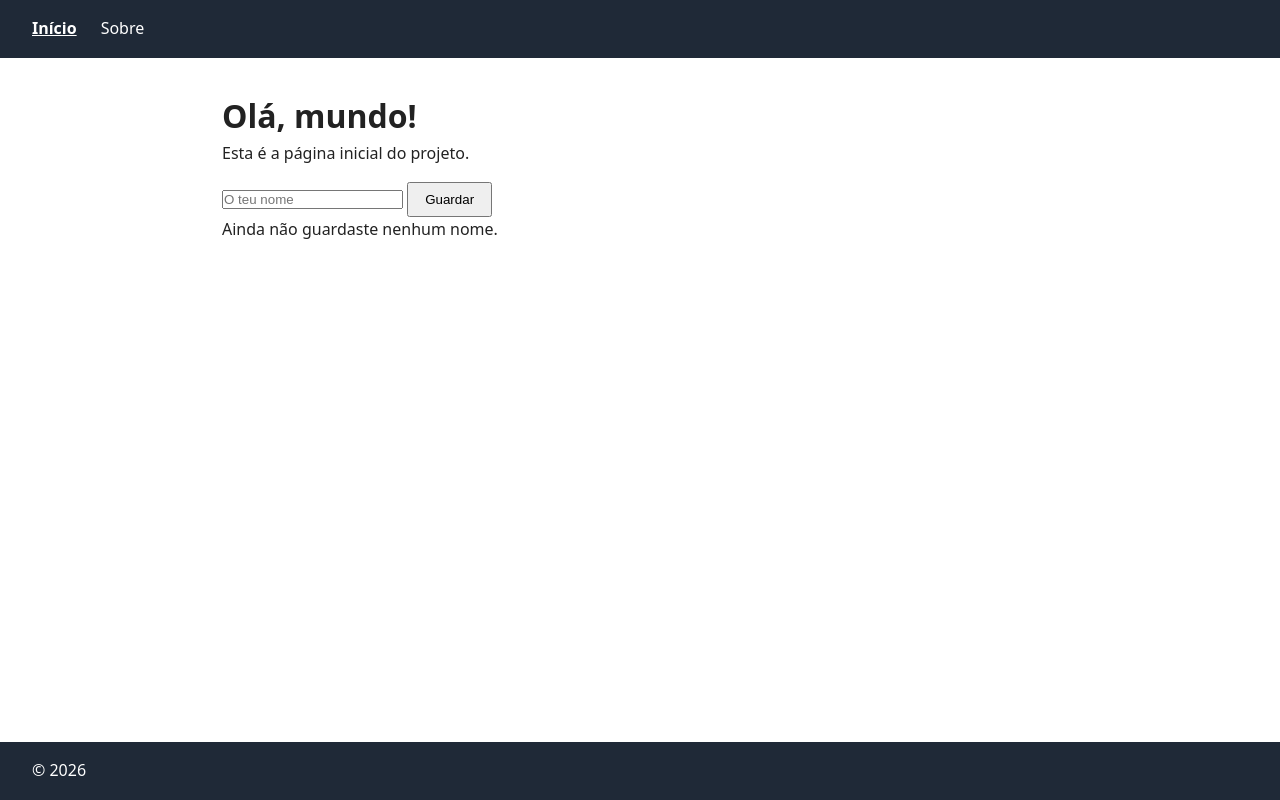
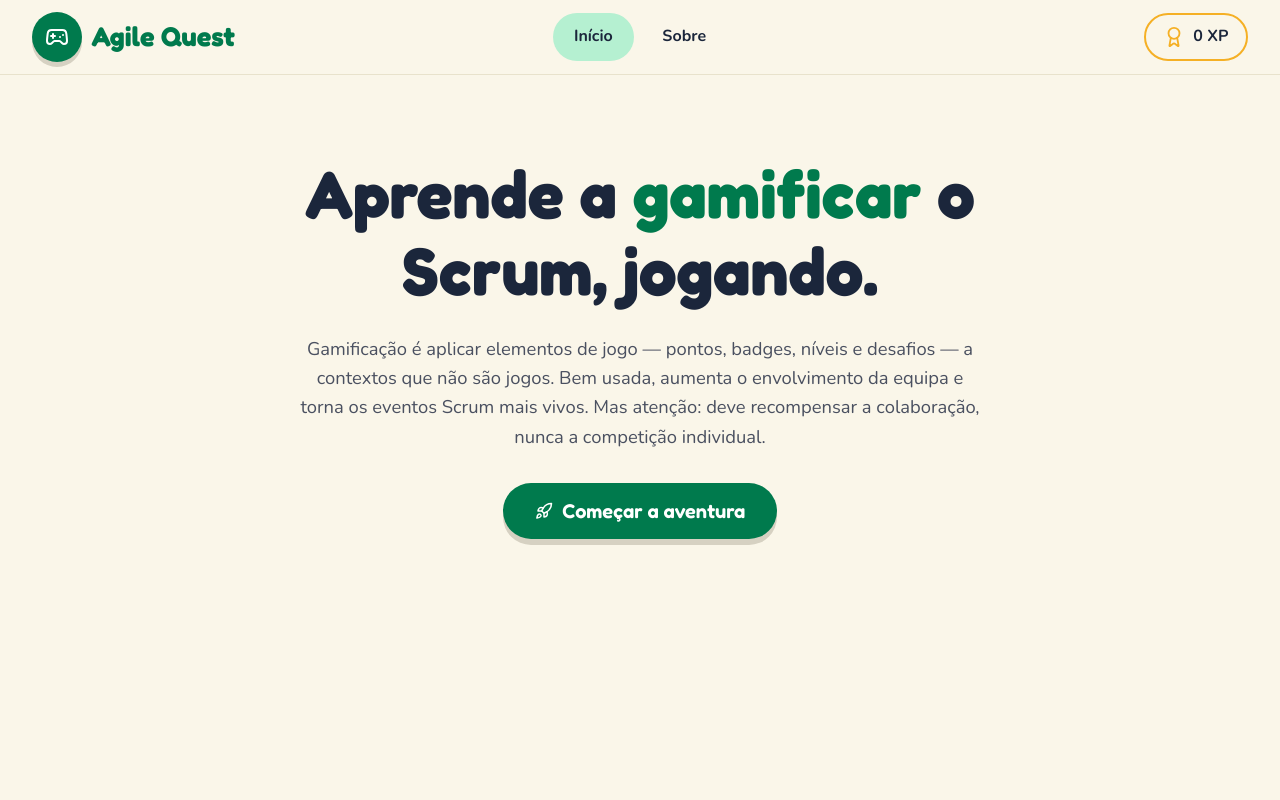
Before and after one commit to gasanaps8/MDS-TP4, a plain HTML site: page index.html in a window 1280 px wide. Drawn offline with nearby package versions, Linux system fonts and the light colour scheme.

Commit message:
Inicio Intro e navbar

```diff
--- a/css/style.css
+++ b/css/style.css
@@ -1,3 +1,13 @@
+:root {
+  --verde: #007a4d;
+  --verde-claro: #b5f0d1;
+  --navy: #1b263b;
+  --creme: #faf6e9;
+  --dourado: #f5b025;
+  --texto: #4a5060;
+  --sombra: #d6d1c2;
+}
+
 * {
   box-sizing: border-box;
   margin: 0;
@@ -5,49 +15,151 @@
 }
 
 body {
-  font-family: system-ui, sans-serif;
+  font-family: "Nunito", system-ui, sans-serif;
+  background: var(--creme);
+  color: var(--navy);
   line-height: 1.6;
-  color: #222;
   min-height: 100vh;
-  display: flex;
-  flex-direction: column;
 }
 
-header, footer {
-  background: #1f2937;
-  color: #fff;
-  padding: 1rem 2rem;
+h1, .logo-texto, .btn-primario {
+  font-family: "Fredoka", "Nunito", sans-serif;
 }
 
-nav a {
-  color: #fff;
-  text-decoration: none;
-  margin-right: 1.5rem;
-}
-
-nav a:hover {
-  text-decoration: underline;
-}
-
-main {
-  flex: 1;
-  padding: 2rem;
-  max-width: 900px;
-  margin: 0 auto;
-  width: 100%;
-}
-
-button {
-  margin-top: 1rem;
-  padding: 0.5rem 1rem;
-  cursor: pointer;
-}
-
-app-navbar, app-footer {
+app-navbar {
   display: block;
 }
 
-nav a.ativo {
-  font-weight: bold;
-  text-decoration: underline;
+/* Navbar */
+.navbar {
+  display: grid;
+  grid-template-columns: 1fr auto 1fr;
+  align-items: center;
+  padding: 0.75rem 2rem;
+  background: var(--creme);
+  border-bottom: 1px solid #e8e2cc;
 }
+
+.logo {
+  display: inline-flex;
+  align-items: center;
+  gap: 0.6rem;
+  justify-self: start;
+  text-decoration: none;
+  color: var(--verde);
+}
+
+.logo-icon {
+  display: grid;
+  place-items: center;
+  width: 50px;
+  height: 50px;
+  border-radius: 50%;
+  background: var(--verde);
+  color: #fff;
+  box-shadow: 0 5px 0 var(--sombra);
+}
+
+.logo-texto {
+  font-size: 1.7rem;
+  font-weight: 700;
+}
+
+.navbar nav {
+  display: flex;
+  gap: 0.5rem;
+}
+
+.navbar nav a {
+  padding: 0.7rem 1.3rem;
+  border-radius: 999px;
+  color: var(--navy);
+  font-weight: 700;
+  text-decoration: none;
+}
+
+.navbar nav a:hover {
+  background: rgba(181, 240, 209, 0.5);
+}
+
+.navbar nav a.ativo {
+  background: var(--verde-claro);
+}
+
+.xp-badge {
+  justify-self: end;
+  display: inline-flex;
+  align-items: center;
+  gap: 0.5rem;
+  padding: 0.6rem 1.1rem;
+  border: 2px solid var(--dourado);
+  border-radius: 999px;
+  color: var(--dourado);
+}
+
+.xp-badge strong {
+  color: var(--navy);
+  font-weight: 800;
+}
+
+/* Hero */
+.hero {
+  max-width: 860px;
+  margin: 0 auto;
+  padding: 5rem 1.5rem 3rem;
+  text-align: center;
+}
+
+.hero h1 {
+  font-size: clamp(2.5rem, 6vw, 4.2rem);
+  font-weight: 700;
+  line-height: 1.15;
+  margin-bottom: 1.5rem;
+}
+
+.destaque {
+  color: var(--verde);
+}
+
+.hero p {
+  max-width: 680px;
+  margin: 0 auto 2rem;
+  font-size: 1.15rem;
+  color: var(--texto);
+}
+
+.btn-primario {
+  display: inline-flex;
+  align-items: center;
+  gap: 0.6rem;
+  padding: 1rem 2rem;
+  border: none;
+  border-radius: 999px;
+  background: var(--verde);
+  color: #fff;
+  font-size: 1.25rem;
+  font-weight: 600;
+  cursor: pointer;
+  box-shadow: 0 6px 0 var(--sombra);
+  transition: transform 0.1s, box-shadow 0.1s;
+}
+
+.btn-primario:hover {
+  transform: translateY(2px);
+  box-shadow: 0 4px 0 var(--sombra);
+}
+
+@media (max-width: 720px) {
+  .navbar {
+    grid-template-columns: 1fr auto;
+    gap: 0.75rem;
+  }
+  .navbar nav {
+    grid-column: 1 / -1;
+    grid-row: 2;
+    justify-content: center;
+  }
+  .logo-texto {
+    font-size: 1.3rem;
+  }
+}
--- a/index.html
+++ b/index.html
@@ -3,21 +3,30 @@
 <head>
   <meta charset="UTF-8">
   <meta name="viewport" content="width=device-width, initial-scale=1.0">
-  <title>Início</title>
+  <title>Agile Quest</title>
+  <link rel="preconnect" href="https://fonts.googleapis.com">
+  <link rel="preconnect" href="https://fonts.gstatic.com" crossorigin>
+  <link href="https://fonts.googleapis.com/css2?family=Fredoka:wght@500;600;700&family=Nunito:wght@400;600;700&display=swap" rel="stylesheet">
   <link rel="stylesheet" href="css/style.css">
 </head>
 <body>
   <app-navbar></app-navbar>
 
   <main>
-    <h1>Olá, mundo!</h1>
-    <p>Esta é a página inicial do projeto.</p>
-    <input type="text" id="nome" placeholder="O teu nome">
-    <button id="btn">Guardar</button>
-    <p id="mensagem"></p>
+    <section class="hero">
+      <h1>Aprende a <span class="destaque">gamificar</span> o Scrum, jogando.</h1>
+      <p>
+        Gamificação é aplicar elementos de jogo — pontos, badges, níveis e desafios — a
+        contextos que não são jogos. Bem usada, aumenta o envolvimento da equipa e torna
+        os eventos Scrum mais vivos. Mas atenção: deve recompensar a colaboração, nunca a
+        competição individual.
+      </p>
+      <button class="btn-primario" id="btn-comecar" type="button">
+        <svg viewBox="0 0 24 24" width="18" height="18" fill="none" stroke="currentColor" stroke-width="2" stroke-linecap="round" stroke-linejoin="round"><path d="M4.5 16.5c-1.5 1.26-2 5-2 5s3.74-.5 5-2c.71-.84.7-2.13-.09-2.91a2.18 2.18 0 0 0-2.91-.09z"/><path d="m12 15-3-3a22 22 0 0 1 2-3.95A12.88 12.88 0 0 1 22 2c0 2.72-.78 7.5-6 11a22.35 22.35 0 0 1-4 2z"/><path d="M9 12H4s.55-3.03 2-4c1.62-1.08 5 0 5 0"/><path d="M12 15v5s3.03-.55 4-2c1.08-1.62 0-5 0-5"/></svg>
+        Começar a aventura
+      </button>
+    </section>
   </main>
-
-  <app-footer></app-footer>
 
   <script src="js/components.js"></script>
   <script src="js/main.js"></script>
--- a/js/components.js
+++ b/js/components.js
@@ -1,5 +1,4 @@
 // Raiz do projeto, calculada a partir da localização deste script (js/components.js)
-// Assim os links funcionam tanto em index.html como em html/*.html
 const BASE = new URL("../", document.currentScript.src);
 
 class AppNavbar extends HTMLElement {
@@ -10,24 +9,35 @@ class AppNavbar extends HTMLElement {
     ];
 
     const atual = location.pathname;
-    const html = links
+    const linksHtml = links
       .map(({ texto, href }) => {
         const url = new URL(href, BASE);
-        const ativo = atual === url.pathname ? ' class="ativo"' : "";
+        const ativo =
+          atual === url.pathname ||
+          (href === "index.html" && atual === new URL("./", BASE).pathname)
+            ? ' class="ativo"'
+            : "";
         return `<a href="${url.href}"${ativo}>${texto}</a>`;
       })
       .join("");
 
-    this.innerHTML = `<header><nav>${html}</nav></header>`;
-  }
-}
+    const xp = sessionStorage.getItem("xp") ?? "0";
 
-class AppFooter extends HTMLElement {
-  connectedCallback() {
-    const ano = new Date().getFullYear();
-    this.innerHTML = `<footer><p>&copy; ${ano}</p></footer>`;
+    this.innerHTML = `
+      <header class="navbar">
+        <a class="logo" href="${new URL("index.html", BASE).href}">
+          <span class="logo-icon">
+            <svg viewBox="0 0 24 24" width="24" height="24" fill="none" stroke="currentColor" stroke-width="2" stroke-linecap="round" stroke-linejoin="round"><line x1="6" x2="10" y1="11" y2="11"/><line x1="8" x2="8" y1="9" y2="13"/><line x1="15" x2="15.01" y1="12" y2="12"/><line x1="18" x2="18.01" y1="10" y2="10"/><path d="M17.32 5H6.68a4 4 0 0 0-3.978 3.59c-.006.052-.01.101-.017.152C2.604 9.416 2 14.456 2 16a3 3 0 0 0 3 3c1 0 1.5-.5 2-1l1.414-1.414A2 2 0 0 1 9.828 16h4.344a2 2 0 0 1 1.414.586L17 18c.5.5 1 1 2 1a3 3 0 0 0 3-3c0-1.545-.604-6.584-.685-7.258-.007-.05-.011-.1-.017-.151A4 4 0 0 0 17.32 5z"/></svg>
+          </span>
+          <span class="logo-texto">Agile Quest</span>
+        </a>
+        <nav>${linksHtml}</nav>
+        <div class="xp-badge">
+          <svg viewBox="0 0 24 24" width="22" height="22" fill="none" stroke="currentColor" stroke-width="2" stroke-linecap="round" stroke-linejoin="round"><path d="m15.477 12.89 1.515 8.526a.5.5 0 0 1-.81.47l-3.58-2.687a1 1 0 0 0-1.197 0l-3.586 2.686a.5.5 0 0 1-.81-.469l1.514-8.526"/><circle cx="12" cy="8" r="6"/></svg>
+          <strong><span id="xp">${xp}</span> XP</strong>
+        </div>
+      </header>`;
   }
 }
 
 customElements.define("app-navbar", AppNavbar);
-customElements.define("app-footer", AppFooter);
--- a/js/main.js
+++ b/js/main.js
@@ -1,22 +1,4 @@
-document.addEventListener("DOMContentLoaded", () => {
-  const input = document.getElementById("nome");
-  const btn = document.getElementById("btn");
-  const mensagem = document.getElementById("mensagem");
-
-  // Ler o valor guardado (funciona em qualquer página)
-  const nomeGuardado = sessionStorage.getItem("nome");
-  if (mensagem) {
-    mensagem.textContent = nomeGuardado
-      ? `Olá, ${nomeGuardado}!`
-      : "Ainda não guardaste nenhum nome.";
-  }
-
-  // Guardar o valor (só existe na página inicial)
-  if (btn && input) {
-    input.value = nomeGuardado || "";
-    btn.addEventListener("click", () => {
-      sessionStorage.setItem("nome", input.value.trim());
-      mensagem.textContent = `Olá, ${input.value.trim()}! Guardado.`;
-    });
-  }
-});
+// XP guardado em sessionStorage (começa a 0, sem evolução por enquanto)
+if (sessionStorage.getItem("xp") === null) {
+  sessionStorage.setItem("xp", "0");
+}
```
Also changed, not shown: html/sobre.html (+8 -6 lines).
